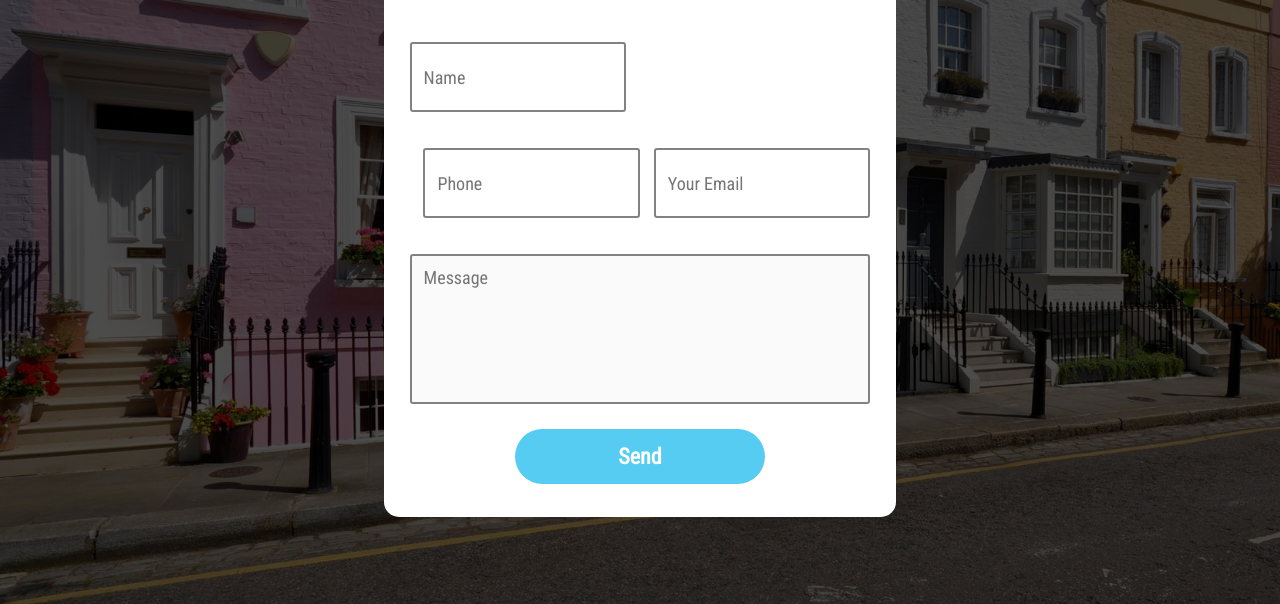
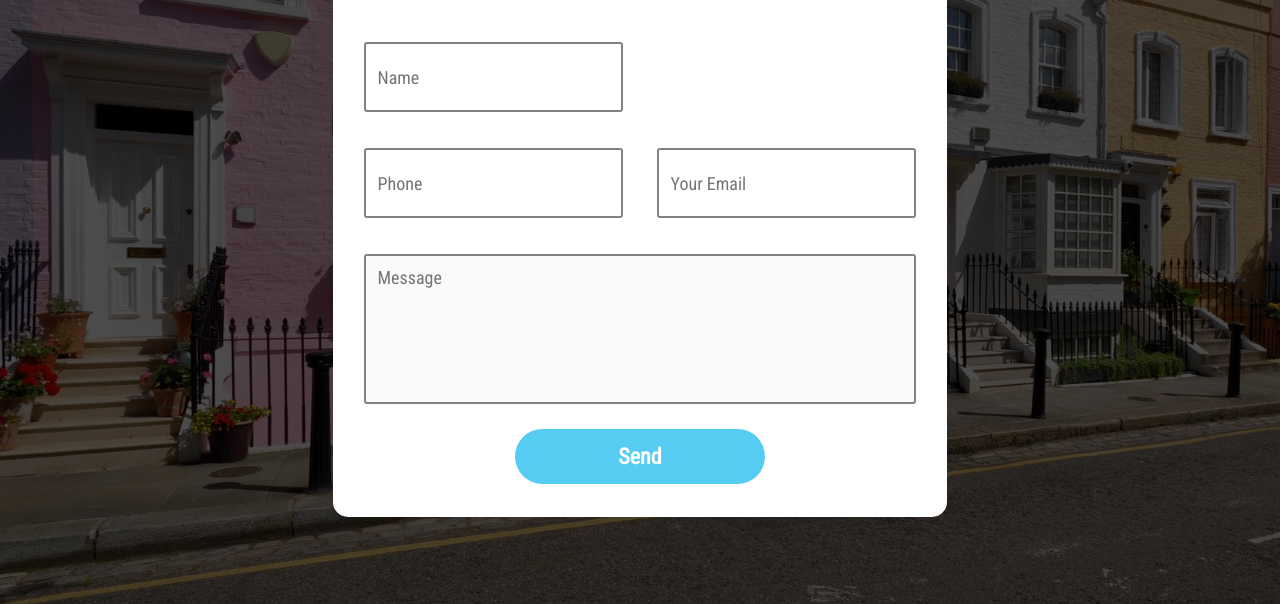
Before and after one commit to RostumAhady/arcadiascaffolding, a website: page index.html in a window 1280 px wide. Shown: the part 4279-4883 px from the top of the page. Drawn offline with nearby package versions, Linux system fonts and the light colour scheme.

```diff
--- a/sass/main.scss
+++ b/sass/main.scss
@@ -469,7 +469,7 @@
 		.cont{
 			background-color: $white;
 			border-radius: 15px;
-			width: 50%;
+			width: 60%;
 			grid-area: formCont;
 			margin: 0 auto;
 			@include mobile{
@@ -517,7 +517,7 @@
 		float: none;
 	}
 }
-#inputPhone{display: inline-block;}
+#inputPhone{float: left;}
 #inputEmail{float: right;}
 .messageBox{
 border: #828282 solid 2px;
```
Also changed, not shown: css/main.css, css/main.min.css.
